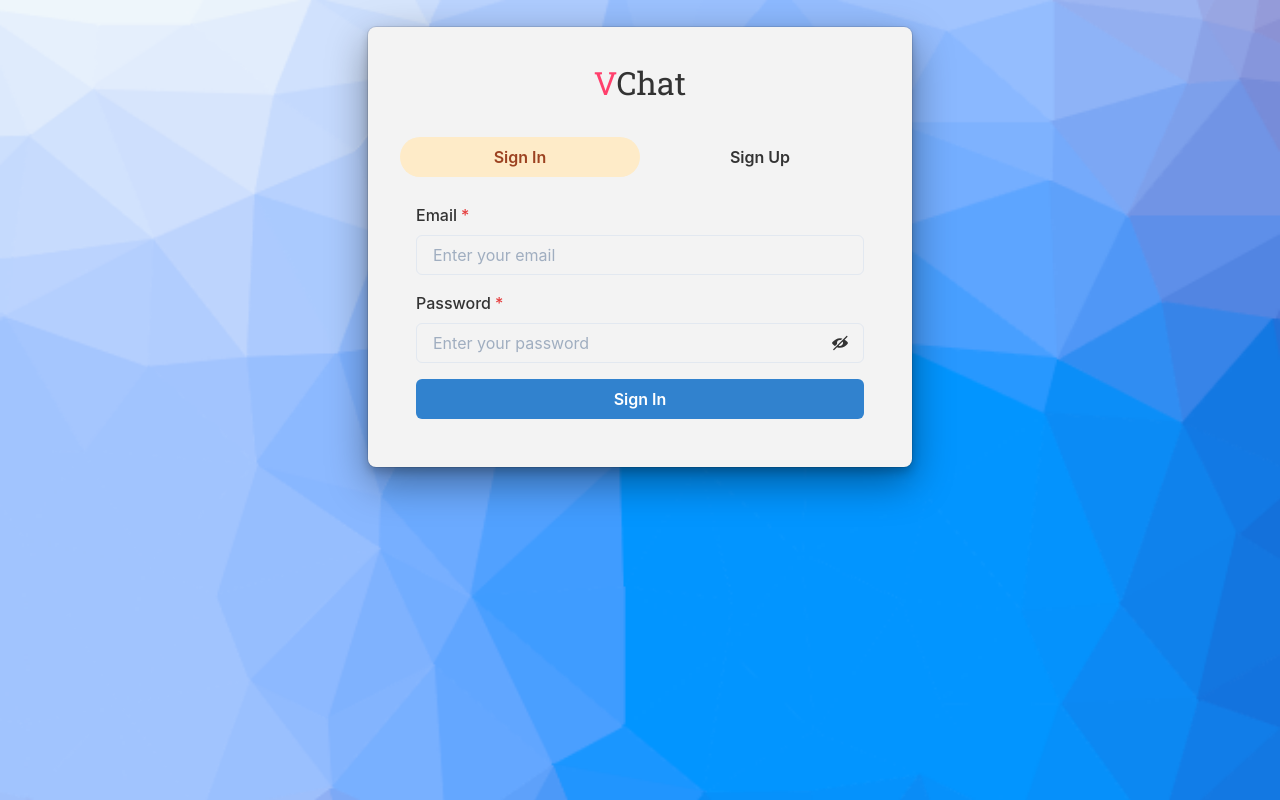
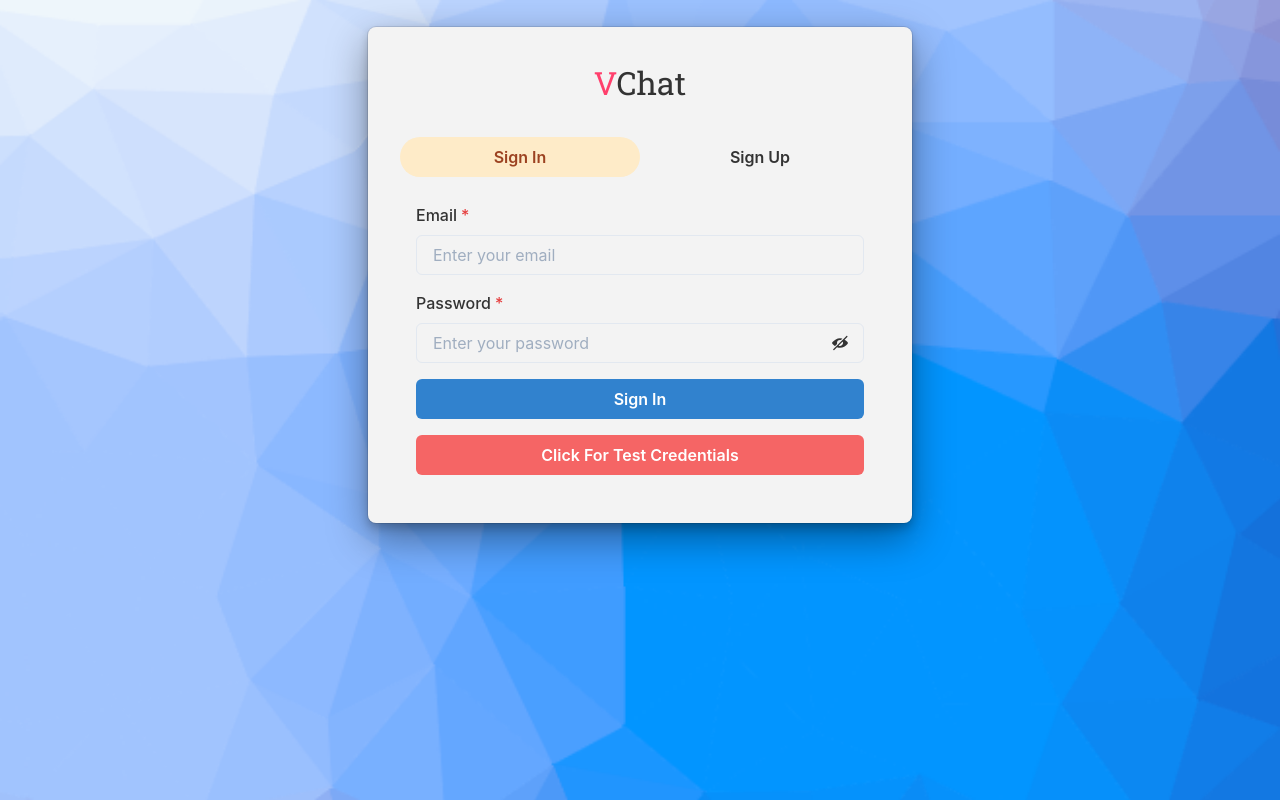
Before and after one commit to Vibhav-Salelkar/vchat-frontend, a React (Create React App) app: page / in a window 1280 px wide. Built offline with nearby package versions, Linux system fonts and the light colour scheme.

Commit message:
feat: adds test credentials on sign in page

```diff
--- a/src/Components/Auth/Signin/Signin.js
+++ b/src/Components/Auth/Signin/Signin.js
@@ -33,6 +33,13 @@ const Signin = () => {
       [currentTarget]: currentTargetValue,
     });
   };
+
+  const handleTest = () => {
+    setForm({
+      email: 'test@example.com',
+      password: 'test123'
+    })
+  }
 
   const handleSubmit = async () => {
     setLoading(true);
@@ -77,6 +84,7 @@ const Signin = () => {
       <FormControl id="signin-email" isRequired>
         <FormLabel htmlFor="email">Email</FormLabel>
         <Input
+          value={form.email}
           name="email"
           placeholder="Enter your email"
           onChange={handleChange}
@@ -87,6 +95,7 @@ const Signin = () => {
         <FormLabel htmlFor="password">Password</FormLabel>
         <InputGroup>
           <Input
+            value={form.password}
             name="password"
             type={showPassword ? "text" : "password"}
             placeholder="Enter your password"
@@ -113,6 +122,15 @@ const Signin = () => {
       >
         Sign In
       </Button>
+      <Button
+        isLoading={loading}
+        onClick={handleTest}
+        w="100%"
+        color={'#fff'}
+        bg={'red.400'}
+      >
+        Click For Test Credentials
+      </Button>
     </VStack>
   );
 };
```
